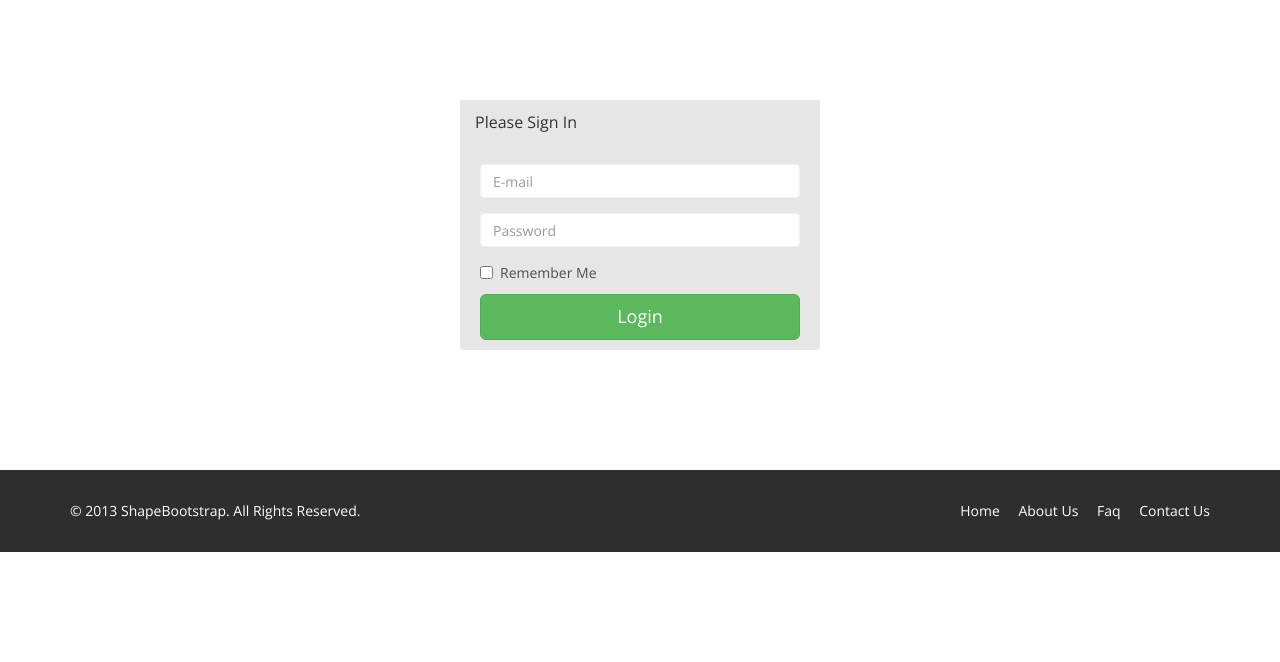
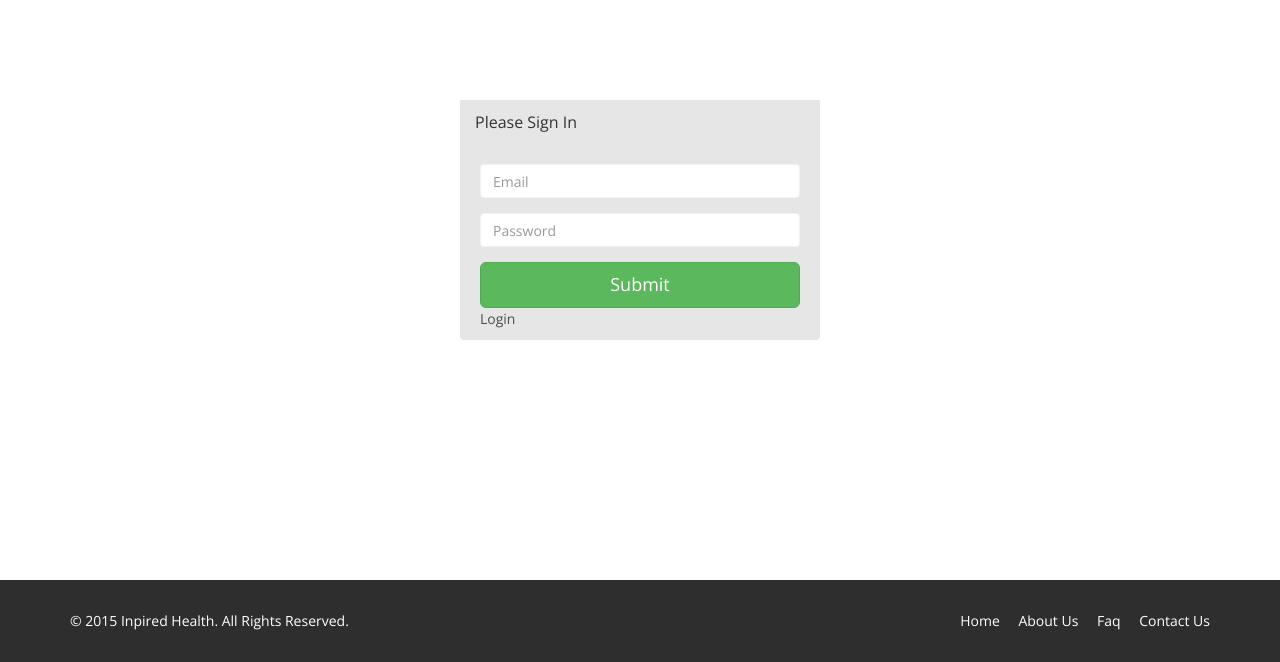
Before and after one commit to arnoldlam/inspired_patient, a Django app: template templates/registration/login.html in a window 1280 px wide. Shown: the part 138-800 px from the top of the page. Run offline with Django 3.2, Linux system fonts and the light colour scheme; the template is opened without the code that fills it, so the values that code supplies are empty.

Commit message:
further changes

```diff
--- a/static/css/main.css
+++ b/static/css/main.css
@@ -2504,6 +2504,9 @@ shortcodes page css
   padding-bottom: 30px;
   color: #fff;
   background: #2e2e2e;
+  position: absolute;
+  bottom: 0;
+  width: 100%;
 }
 
 #footer a {
--- a/templates/registration/login.html
+++ b/templates/registration/login.html
@@ -68,7 +68,7 @@
                         <span class="icon-bar"></span>
                         <span class="icon-bar"></span>
                     </button>
-                    <a class="navbar-brand" href="index.html"><img src="images/logos/inspired_patient_logo.png" alt="logo"></a>
+                    <a class="navbar-brand" href="index.html"><img src="{% static "images/logos/inspired_patient_logo.png" %}" alt="logo"></a>
                 </div>
 
                 <div class="collapse navbar-collapse navbar-right">
@@ -103,21 +103,25 @@
                         <h3 class="panel-title">Please Sign In</h3>
                     </div>
                     <div class="panel-body">
-                        <form role="form">
+                        <form action="{% url 'django.contrib.auth.views.login' %}" method="post" role="form">
+                            {% csrf_token %}
                             <fieldset>
                                 <div class="form-group">
-                                    <input class="form-control" placeholder="E-mail" name="email" type="email" autofocus>
+                                    <input class="form-control" placeholder="Email" name="username" type="email" autofocus>
                                 </div>
                                 <div class="form-group">
                                     <input class="form-control" placeholder="Password" name="password" type="password" value="">
                                 </div>
+                                <!--
                                 <div class="checkbox">
                                     <label>
                                         <input name="remember" type="checkbox" value="Remember Me">Remember Me
                                     </label>
                                 </div>
+                                -->
                                 <!-- Change this to a button or input when using this as a form -->
-                                <a href="index.html" class="btn btn-lg btn-success btn-block">Login</a>
+                                <input type="hidden" name="next" value="/dashboard/" />
+                                <input type="submit" class="btn btn-lg btn-success btn-block">Login</input>
                             </fieldset>
                         </form>
                     </div>
@@ -133,7 +137,7 @@
         <div class="container">
             <div class="row">
                 <div class="col-sm-6">
-                    &copy; 2013 <a target="_blank" href="http://shapebootstrap.net/" title="Free Twitter Bootstrap WordPress Themes and HTML templates">ShapeBootstrap</a>. All Rights Reserved.
+                    &copy; 2015 <a target="_blank" href="#" title="Inpired Health">Inpired Health</a>. All Rights Reserved.
                 </div>
                 <div class="col-sm-6">
                     <ul class="pull-right">
@@ -147,15 +151,6 @@
         </div>
     </footer><!--/#footer-->
 
-    <!--
-    <script src="js/jquery.js"></script>
-    <script src="js/bootstrap.min.js"></script>
-    <script src="js/jquery.prettyPhoto.js"></script>
-    <script src="js/jquery.isotope.min.js"></script>
-    <script src="js/main.js"></script>
-    <script src="js/wow.min.js"></script>
-    -->
-
     <script src="{% static "js/jquery.js" %}"></script>
     <script src="{% static "js/bootstrap.min.js" %}"></script>
     <script src="{% static "js/jquery.prettyPhoto.js" %}"></script>
```
